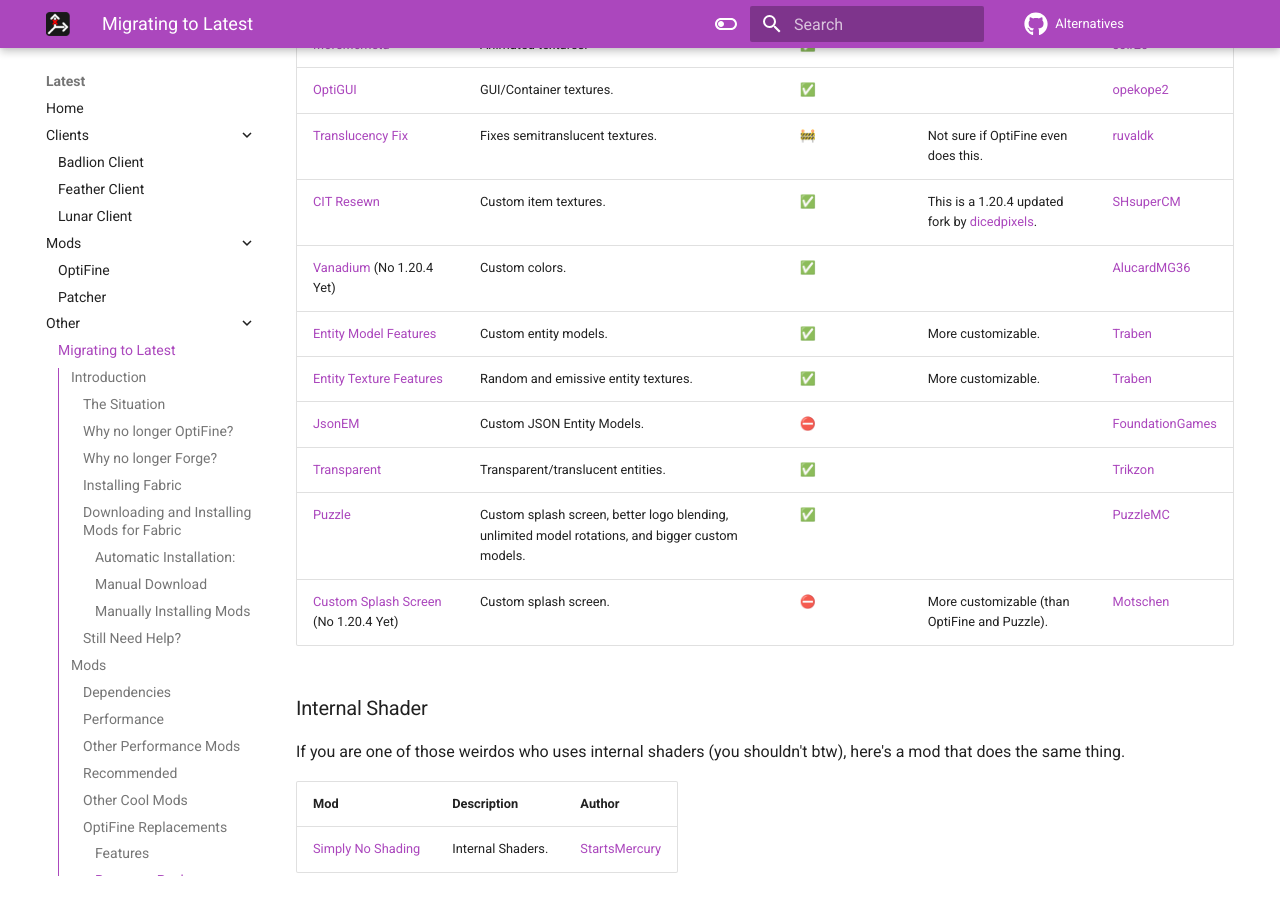
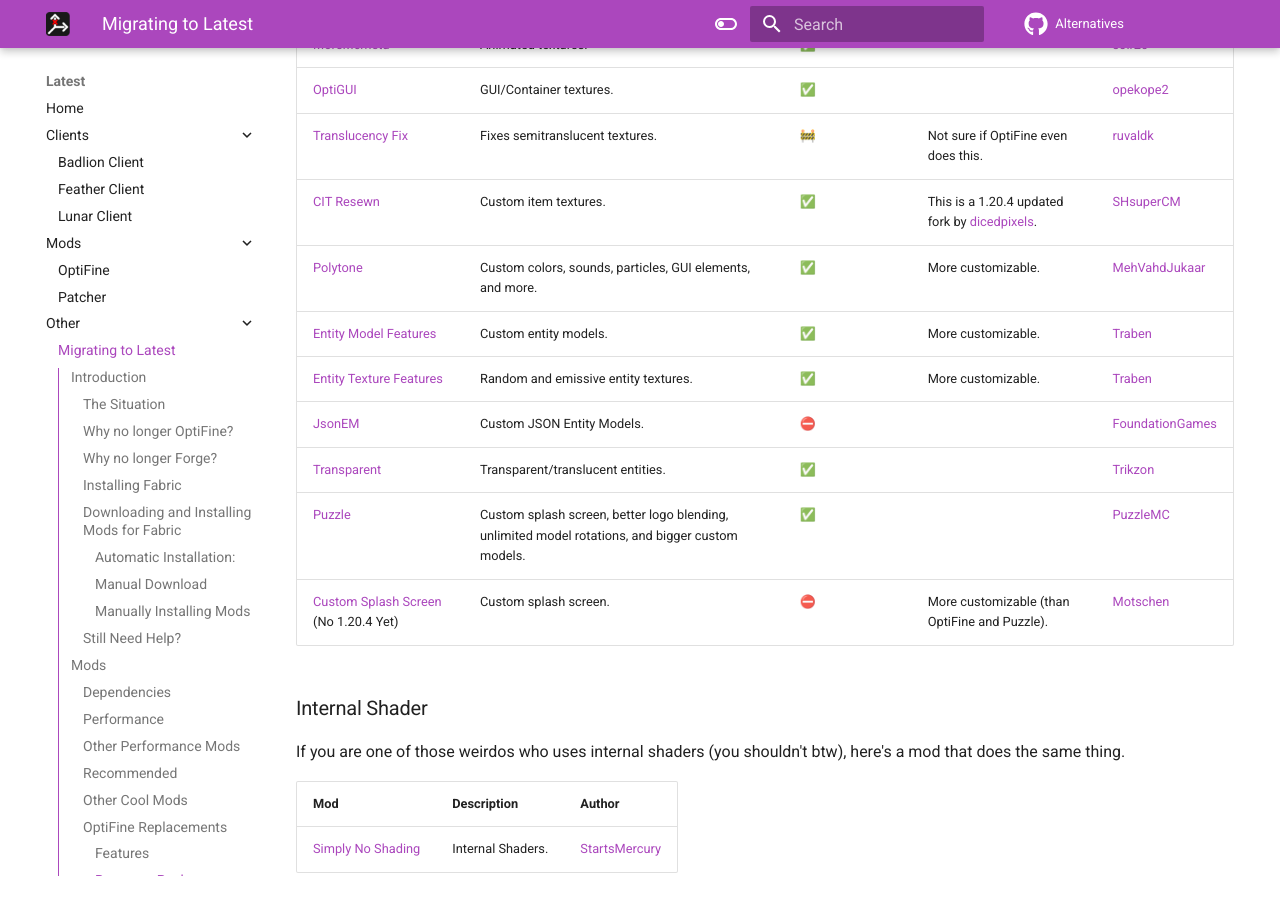
Before and after one commit to MicrocontrollersDev/Alternatives, an MkDocs documentation site: the page built from docs/latest/migrating.md, in a window 1280 px wide and 900 px high, scrolled down 13240 px. Built offline with MkDocs 1.6.1 and Material for MkDocs 9.7.7, drawn with Linux system fonts in a browser that asks for light colours; comment, search, counter and statistics services are not loaded; some of the changed text lies outside the part shown.

Commit message:
add/update some mods

```diff
--- a/docs/latest/migrating.md
+++ b/docs/latest/migrating.md
@@ -175,7 +175,7 @@
 
 | Mod | Description | Author | Dependencies | Incompatabilities | Notes |
 | --- | --- | --- | --- | --- | --- |
-| [e4mc](https://modrinth.com/mod/e4mc) (No 1.20.4 Yet) | Let's you invite people to your singleplayer worlds! They do not need to have the mod installed for it to work. | [vgskye](https://git.skye.vg/me) |
+| [World Host](https://modrinth.com/mod/world-host) | Let's you invite people to your singleplayer worlds! They do not need to have the mod installed for it to work. | [Gaming32](https://github.com/Gaming32) |
 | [Cosmetica](https://modrinth.com/mod/cosmetica) | Adds cosmetics to your game completely for free! Also supports showing cosmetics from other clients and mods! | [Cosmetica-cc](https://github.com/Cosmetica-cc) |
 | [3D Skin Layers](https://modrinth.com/mod/3dskinlayers) | Makes the outer layer of skins 3D. Very customizable and lets you adjust distance that 3D renders for performance. | [tr7zw](https://github.com/tr7zw) |
 | [SuperBetterGrass](https://www.curseforge.com/minecraft/mc-mods/super-better-grass) | Better grass and snow, more customizable than OptiFine. | [LambdAurora](https://github.com/LambdAurora) & [Dima-Dencep](https://github.com/dima-dencep) | This is a fork of LambdaBetterGrass by LambdAurora |
@@ -257,7 +257,7 @@
 | [OptiGUI](https://modrinth.com/mod/optigui) | GUI/Container textures. | ✅ | | [opekope2](https://github.com/opekope2) |
 | [Translucency Fix](https://modrinth.com/mod/translucencyfix) | Fixes semitranslucent textures. | 🚧 | Not sure if OptiFine even does this. | [ruvaldk](https://github.com/ruvaldak) |
 | [CIT Resewn](https://github.com/dicedpixels/CITResewn/releases/latest) | Custom item textures. | ✅ | This is a 1.20.4 updated fork by [dicedpixels](https://github.com/dicedpixels). | [SHsuperCM](https://github.com/SHsuperCM) |
-| [Vanadium](https://modrinth.com/mod/vanadium) (No 1.20.4 Yet) | Custom colors. | ✅ | | [AlucardMG36](https://github.com/AlucardMG36) |
+| [Polytone](https://modrinth.com/mod/polytone) | Custom colors, sounds, particles, GUI elements, and more. | ✅ | More customizable. | [MehVahdJukaar](https://github.com/MehVahdJukaar)  |
 | [Entity Model Features](https://modrinth.com/mod/entity-model-features) | Custom entity models. | ✅ | More customizable. | [Traben](https://github.com/btrab1) |
 | [Entity Texture Features](https://modrinth.com/mod/entitytexturefeatures) | Random and emissive entity textures.| ✅ | More customizable. | [Traben](https://github.com/btrab1) |
 | [JsonEM](https://modrinth.com/mod/jsonem) | Custom JSON Entity Models. | ⛔ | | [FoundationGames](https://github.com/FoundationGames) |
```
